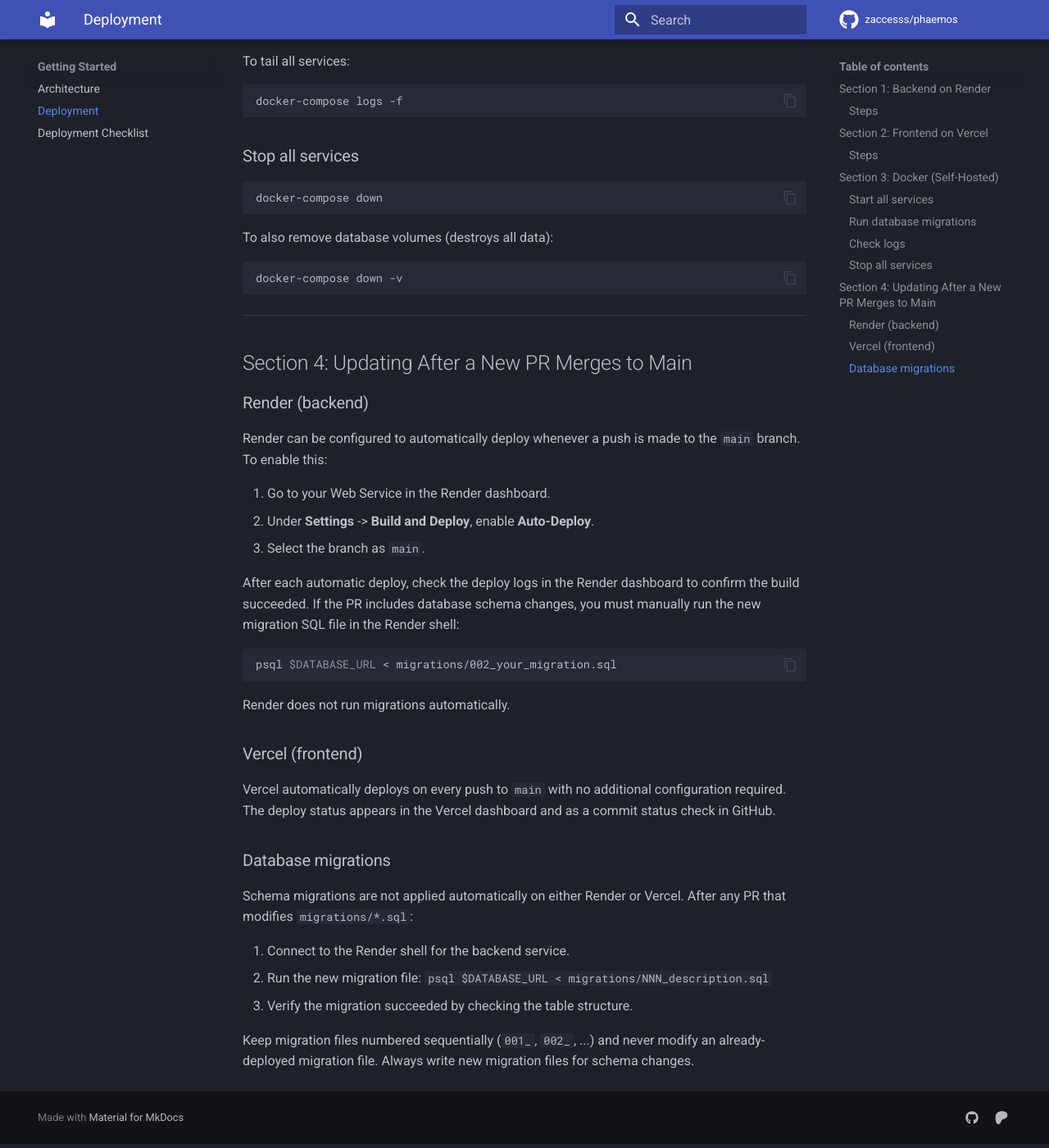
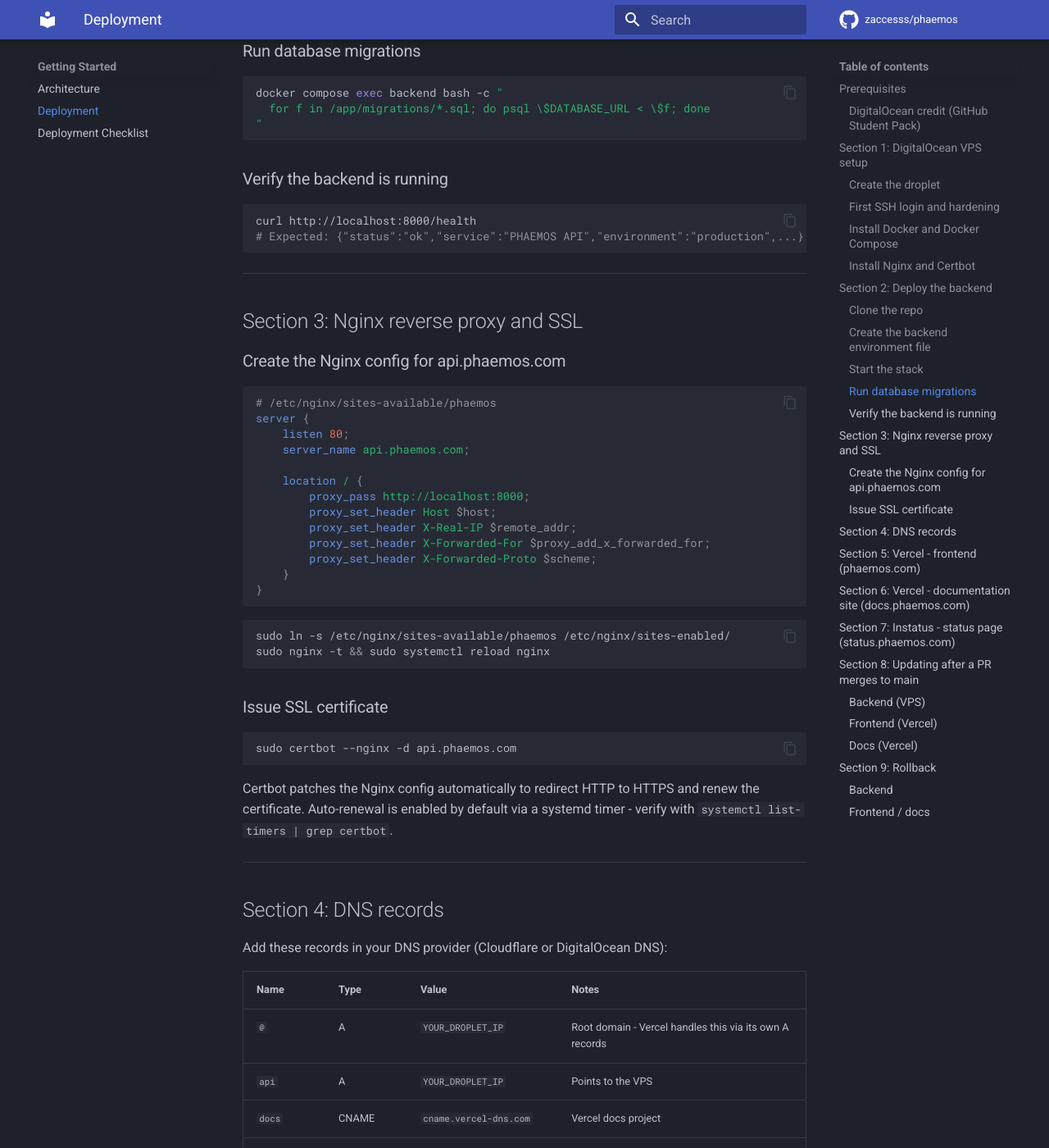
Before and after one commit to phaemos/phaemos, an MkDocs documentation site: the page built from docs/deployment.md, in a window 1280 px wide and 1400 px high, scrolled down 2630 px. Shown: the whole window at 82% size. Built offline with MkDocs 1.6.1 and Material for MkDocs 9.7.7, drawn with Linux system fonts in a browser that asks for light colours; comment, search, counter and statistics services are not loaded; some of the changed text lies outside the part shown.

Commit message:
feat: Instatus status page, deployment docs rewrite, README cleanup

````diff
--- a/docs/deployment-checklist.md
+++ b/docs/deployment-checklist.md
@@ -2,59 +2,74 @@
 
 Use this checklist before every production deployment.
 
-## 1. Branch and Release Prep
+## 1. Branch and release prep
 
-- [ ] Changes are merged into `main` through a pull request.
-- [ ] `CHANGELOG.md` has an `[Unreleased]` entry for this release.
-- [ ] Version number is decided (for example `v0.3.0`).
-- [ ] Release tag is created from the `main` commit to deploy.
+- [ ] Changes are merged into `main` through a pull request
+- [ ] `CHANGELOG.md` has an `[Unreleased]` entry for this release
+- [ ] Version number is decided (e.g. `v0.3.0`)
+- [ ] Release tag is created from the `main` commit to deploy
 
-## 2. Security and Dependency Checks
+## 2. Security and dependency checks
 
-- [ ] GitHub Actions `CI` workflow is green on `main`.
-- [ ] GitHub Actions `Gitleaks Scan` workflow is green on `main`.
-- [ ] Frontend dependencies updated to latest safe patch line.
-- [ ] `npm audit` reviewed and any unresolved transitive advisories documented.
-- [ ] Backend secrets and tokens rotated if required.
+- [ ] GitHub Actions `CI` workflow is green on `main`
+- [ ] GitHub Actions `CodeQL` workflow is green on `main`
+- [ ] GitHub Actions `Gitleaks Scan` workflow is green on `main`
+- [ ] Frontend dependencies updated to latest safe patch line
+- [ ] `npm audit` reviewed; any unresolved transitive advisories documented
+- [ ] Backend secrets and tokens rotated if required
 
-## 3. Render Backend Deployment
+## 3. VPS backend deployment
 
-- [ ] Render service points to the correct `main` branch.
-- [ ] Environment variables are set in Render:
-  - [ ] `DATABASE_URL`
-  - [ ] `REDIS_URL`
-  - [ ] `SECRET_KEY`
-  - [ ] `ALGORITHM`
-  - [ ] `ACCESS_TOKEN_EXPIRE_MINUTES`
-  - [ ] `ALLOWED_ORIGINS`
-  - [ ] `ENVIRONMENT=production`
-  - [ ] Health endpoint returns expected metadata:
+- [ ] SSH into the VPS as the `phaemos` user
+- [ ] `git pull origin main` in `/home/phaemos/phaemos`
+- [ ] `docker compose up -d --build backend` completes with no errors
+- [ ] If the PR includes a new migration file, run it:
+  - [ ] `docker compose exec backend psql $DATABASE_URL < migrations/NNN_description.sql`
+- [ ] Health endpoint returns expected response:
+  - [ ] `curl https://api.phaemos.com/health` returns `{"status":"ok",...}`
   - [ ] `status=ok`
   - [ ] `service=PHAEMOS API`
-  - [ ] correct `version`
   - [ ] `environment=production`
-- [ ] API docs endpoint is reachable for smoke checks.
+- [ ] Nginx is running: `sudo systemctl status nginx`
+- [ ] SSL certificate is valid: `sudo certbot certificates`
 
-## 4. Vercel Frontend Deployment
+## 4. Vercel frontend deployment (phaemos.com)
 
-- [ ] Vercel project points to the correct repository and branch.
-- [ ] Required environment variable is set:
-- [ ] `NEXT_PUBLIC_API_URL` points to the Render backend URL
-- [ ] Frontend build logs show no TypeScript or lint errors.
-- [ ] Dashboard loads and can fetch backend data.
+- [ ] Vercel deploy triggered automatically by push to `main`
+- [ ] Vercel build logs show no TypeScript or lint errors
+- [ ] All required environment variables are set in Vercel dashboard:
+  - [ ] `NEXT_PUBLIC_API_URL=https://api.phaemos.com`
+  - [ ] `NEXT_PUBLIC_TURNSTILE_SITE_KEY`
+  - [ ] `TURNSTILE_SECRET_KEY`
+  - [ ] `CONTACT_EMAIL_TO`
+- [ ] Dashboard loads and can fetch data from `api.phaemos.com`
+- [ ] `phaemos.com` custom domain resolves correctly
 
-## 5. Post-Deploy Validation
+## 5. Vercel docs deployment (docs.phaemos.com)
 
-- [ ] Login flow works for all intended roles.
-- [ ] Telemetry ingestion endpoint accepts valid device payloads.
-- [ ] Alerts and tickets pages load without runtime errors.
-- [ ] ML score endpoint returns expected response format.
-- [ ] No new errors in deployment platform logs.
+- [ ] Vercel docs build triggered automatically by push to `main`
+- [ ] `docs.phaemos.com` loads the MkDocs Material site
+- [ ] All nav links resolve
 
-## 6. Release Finalisation
+## 6. Status page (status.phaemos.com)
 
-- [ ] Move relevant `[Unreleased]` entries to a dated version section in `CHANGELOG.md`.
-- [ ] Use changelog date format `DD-MM-YYYY` for version headings.
-- [ ] Push tag: `git tag vX.Y.Z && git push origin vX.Y.Z`.
-- [ ] Confirm GitHub `Release` workflow completed successfully.
-- [ ] Publish release notes and link key changes.
+- [ ] Instatus monitors show green for Platform and API components
+- [ ] `status.phaemos.com` loads correctly
+- [ ] Confirm no active incidents or maintenance windows
+
+## 7. Post-deploy validation
+
+- [ ] Login flow works for all intended roles
+- [ ] Telemetry ingestion endpoint accepts valid device payloads
+- [ ] Alerts and tickets pages load without runtime errors
+- [ ] ML score endpoint returns expected response format
+- [ ] Contact form submits successfully (Turnstile + SMTP)
+- [ ] No new errors in Vercel or Docker Compose logs
+
+## 8. Release finalisation
+
+- [ ] Move `[Unreleased]` entries to a dated version section in `CHANGELOG.md`
+- [ ] Use changelog date format `DD-MM-YYYY` for version headings
+- [ ] Push tag: `git tag vX.Y.Z && git push origin vX.Y.Z`
+- [ ] Confirm GitHub `Release` workflow completed successfully
+- [ ] Publish release notes and link key changes
--- a/docs/deployment.md
+++ b/docs/deployment.md
@@ -1,149 +1,265 @@
 # Deployment Guide
 
-This guide covers deploying Phaemos to Render (backend), Vercel (frontend), and via Docker for self-hosted setups.
+This guide covers the full production deployment of Phaemos:
+
+- Backend (FastAPI + PostgreSQL + Redis) on a DigitalOcean VPS via Docker Compose
+- Frontend (Next.js) on Vercel
+- Documentation site (MkDocs) on Vercel
+- Status page on Instatus
 
 ---
 
-## Section 1: Backend on Render
+## Prerequisites
 
-Render is the recommended platform for the Phaemos backend. It provides managed PostgreSQL, automatic deploys, and a free tier suitable for development.
+### DigitalOcean credit (GitHub Student Pack)
 
-### Steps
-
-1. Go to [render.com](https://render.com) and sign in with your GitHub account.
-2. Click **New** -> **Web Service** and connect your GitHub repository.
-3. Set the **Root Directory** to `backend/`.
-4. Set the **Runtime** to Python 3.
-5. Set the **Build Command** to:
-   ```
-   pip install -r requirements.txt
-   ```
-6. Set the **Start Command** to:
-   ```
-   uvicorn app.main:app --host 0.0.0.0 --port $PORT
-   ```
-7. Under **Environment Variables**, add all variables from `backend/.env.example`. At minimum:
-   - `DATABASE_URL` - will be set automatically when you attach a Render Postgres database
-   - `SECRET_KEY` - a long random string for JWT signing
-   - `ALGORITHM` - `HS256`
-   - `ACCESS_TOKEN_EXPIRE_MINUTES` - `30`
-   - `REDIS_URL` - set after adding a Redis instance
-   - `SMTP_HOST`, `SMTP_PORT`, `SMTP_USER`, `SMTP_PASS` - optional, for email alerts
-   - `DISCORD_WEBHOOK_URL` - optional, for Discord alerts
-8. Click **Add Database** -> **PostgreSQL** to create a managed Postgres instance. Render will automatically inject `DATABASE_URL` into your environment.
-9. After the first deploy completes, open the Render Shell for your service and run migrations:
-   ```
-   psql $DATABASE_URL < migrations/001_initial_schema.sql
-   ```
-10. Your backend URL will be `https://your-service-name.onrender.com`. The health endpoint is `GET /health`.
+The GitHub Student Developer Pack provides $200 of DigitalOcean credit, covering approximately 33 months at the $6/month Basic Droplet price. Apply at [education.github.com/pack](https://education.github.com/pack) with a verified `.edu` email. Credit is applied automatically once approved.
 
 ---
 
-## Section 2: Frontend on Vercel
+## Section 1: DigitalOcean VPS setup
 
-Vercel is the recommended platform for the Next.js frontend.
+### Create the droplet
 
-### Steps
+1. Sign in to [cloud.digitalocean.com](https://cloud.digitalocean.com).
+2. Click **Create** -> **Droplets**.
+3. Choose the following:
+   - **Region:** closest to your expected users (e.g. London or Amsterdam for EU)
+   - **Image:** Ubuntu 24.04 LTS
+   - **Size:** Basic, 1 vCPU / 1 GB RAM / 25 GB SSD (~$6/month, covered by Student Pack)
+   - **Authentication:** SSH key (paste your public key from `~/.ssh/id_rsa.pub`)
+4. Click **Create Droplet**. Note the assigned IP address.
 
-1. Go to [vercel.com](https://vercel.com) and sign in with your GitHub account.
-2. Click **Add New Project** and import your GitHub repository.
-3. Set the **Framework Preset** to **Next.js** (Vercel usually detects this automatically).
-4. Set the **Root Directory** to `frontend/`.
-5. Under **Environment Variables**, add:
-   - `NEXT_PUBLIC_API_URL` - set this to your Render backend URL, for example `https://phaemos-backend.onrender.com`
-6. Click **Deploy**.
-7. Vercel will build and deploy the frontend. Your frontend URL will be `https://your-project.vercel.app`.
-
-For a custom domain, go to **Project Settings** -> **Domains** in the Vercel dashboard and add your domain.
-
----
-
-## Section 3: Docker (Self-Hosted)
-
-For running Phaemos on your own server or locally without cloud services, use Docker Compose.
-
-### Start all services
+### First SSH login and hardening
 
 ```bash
-docker-compose up -d
+ssh root@YOUR_DROPLET_IP
 ```
 
-This starts:
-- `backend` - FastAPI application on port 8000
-- `postgres` - PostgreSQL database on port 5432
-- `redis` - Redis cache on port 6379
-- `frontend` - Next.js application on port 3000
+```bash
+# Update packages
+apt update && apt upgrade -y
 
-### Run database migrations
+# Create a non-root user
+adduser phaemos
+usermod -aG sudo phaemos
 
-After the first start, run migrations inside the backend container:
+# Copy SSH key to the new user
+rsync --archive --chown=phaemos:phaemos ~/.ssh /home/phaemos
+
+# Disable root SSH login
+sed -i 's/^PermitRootLogin yes/PermitRootLogin no/' /etc/ssh/sshd_config
+systemctl reload sshd
+```
+
+Reconnect as the `phaemos` user for all subsequent steps.
+
+### Install Docker and Docker Compose
 
 ```bash
-docker-compose exec backend psql $DATABASE_URL < migrations/001_initial_schema.sql
+curl -fsSL https://get.docker.com | sh
+sudo usermod -aG docker phaemos
+# Log out and back in for the group change to take effect
 ```
 
-Or using the Postgres container directly:
+### Install Nginx and Certbot
 
 ```bash
-docker-compose exec postgres psql -U postgres -d phaemos < migrations/001_initial_schema.sql
-```
-
-### Check logs
-
-To tail logs for the backend service:
-
-```bash
-docker-compose logs -f backend
-```
-
-To tail all services:
-
-```bash
-docker-compose logs -f
-```
-
-### Stop all services
-
-```bash
-docker-compose down
-```
-
-To also remove database volumes (destroys all data):
-
-```bash
-docker-compose down -v
+sudo apt install -y nginx certbot python3-certbot-nginx
 ```
 
 ---
 
-## Section 4: Updating After a New PR Merges to Main
+## Section 2: Deploy the backend
 
-### Render (backend)
-
-Render can be configured to automatically deploy whenever a push is made to the `main` branch. To enable this:
-
-1. Go to your Web Service in the Render dashboard.
-2. Under **Settings** -> **Build and Deploy**, enable **Auto-Deploy**.
-3. Select the branch as `main`.
-
-After each automatic deploy, check the deploy logs in the Render dashboard to confirm the build succeeded. If the PR includes database schema changes, you must manually run the new migration SQL file in the Render shell:
+### Clone the repo
 
 ```bash
-psql $DATABASE_URL < migrations/002_your_migration.sql
+cd /home/phaemos
+git clone https://github.com/zaccesss/phaemos.git
+cd phaemos
 ```
 
-Render does not run migrations automatically.
+### Create the backend environment file
 
-### Vercel (frontend)
+```bash
+cp backend/.env.example backend/.env
+nano backend/.env
+```
 
-Vercel automatically deploys on every push to `main` with no additional configuration required. The deploy status appears in the Vercel dashboard and as a commit status check in GitHub.
+At minimum, set:
 
-### Database migrations
+```env
+DATABASE_URL=postgresql://phaemos:CHANGE_ME@postgres:5432/phaemos
+REDIS_URL=redis://redis:6379/0
+SECRET_KEY=<generate with: openssl rand -hex 32>
+ALGORITHM=HS256
+ACCESS_TOKEN_EXPIRE_MINUTES=30
+ALLOWED_ORIGINS=https://phaemos.com
+ENVIRONMENT=production
+```
 
-Schema migrations are not applied automatically on either Render or Vercel. After any PR that modifies `migrations/*.sql`:
+All other variables (SMTP, Resend, Brevo, Turnstile, etc.) are optional - the app starts without them and the relevant features degrade gracefully.
 
-1. Connect to the Render shell for the backend service.
-2. Run the new migration file: `psql $DATABASE_URL < migrations/NNN_description.sql`
-3. Verify the migration succeeded by checking the table structure.
+### Start the stack
 
-Keep migration files numbered sequentially (`001_`, `002_`, ...) and never modify an already-deployed migration file. Always write new migration files for schema changes.
+```bash
+docker compose up -d
+```
+
+This starts four containers: `backend` (port 8000), `postgres` (port 5432), `redis` (port 6379), and `frontend` (port 3000). In production, only Nginx faces the internet - the container ports are not exposed publicly.
+
+### Run database migrations
+
+```bash
+docker compose exec backend bash -c "
+  for f in /app/migrations/*.sql; do psql \$DATABASE_URL < \$f; done
+"
+```
+
+### Verify the backend is running
+
+```bash
+curl http://localhost:8000/health
+# Expected: {"status":"ok","service":"PHAEMOS API","environment":"production",...}
+```
+
+---
+
+## Section 3: Nginx reverse proxy and SSL
+
+### Create the Nginx config for api.phaemos.com
+
+```nginx
+# /etc/nginx/sites-available/phaemos
+server {
+    listen 80;
+    server_name api.phaemos.com;
+
+    location / {
+        proxy_pass http://localhost:8000;
+        proxy_set_header Host $host;
+        proxy_set_header X-Real-IP $remote_addr;
+        proxy_set_header X-Forwarded-For $proxy_add_x_forwarded_for;
+        proxy_set_header X-Forwarded-Proto $scheme;
+    }
+}
+```
+
+```bash
+sudo ln -s /etc/nginx/sites-available/phaemos /etc/nginx/sites-enabled/
+sudo nginx -t && sudo systemctl reload nginx
+```
+
+### Issue SSL certificate
+
+```bash
+sudo certbot --nginx -d api.phaemos.com
+```
+
+Certbot patches the Nginx config automatically to redirect HTTP to HTTPS and renew the certificate. Auto-renewal is enabled by default via a systemd timer - verify with `systemctl list-timers | grep certbot`.
+
+---
+
+## Section 4: DNS records
+
+Add these records in your DNS provider (Cloudflare or DigitalOcean DNS):
+
+| Name | Type | Value | Notes |
+| --- | --- | --- | --- |
+| `@` | A | `YOUR_DROPLET_IP` | Root domain - Vercel handles this via its own A records |
+| `api` | A | `YOUR_DROPLET_IP` | Points to the VPS |
+| `docs` | CNAME | `cname.vercel-dns.com` | Vercel docs project |
+| `status` | CNAME | `<from Instatus dashboard>` | Instatus status page |
+
+For `phaemos.com` itself (the Next.js app), follow the custom domain steps in Section 5 below - Vercel provides its own A and CNAME records.
+
+---
+
+## Section 5: Vercel - frontend (phaemos.com)
+
+1. Go to [vercel.com](https://vercel.com) and sign in with GitHub.
+2. Click **Add New Project** and import the `zaccesss/phaemos` repo.
+3. Set **Root Directory** to `frontend/`.
+4. Set **Framework Preset** to **Next.js** (auto-detected).
+5. Under **Environment Variables**, add every variable from `frontend/.env.example`. At minimum:
+   - `NEXT_PUBLIC_API_URL` = `https://api.phaemos.com`
+   - `NEXT_PUBLIC_TURNSTILE_SITE_KEY` = from Cloudflare Turnstile dashboard
+   - `TURNSTILE_SECRET_KEY` = from Cloudflare Turnstile dashboard
+   - `CONTACT_EMAIL_TO` = `contact@phaemos.com`
+   - `NEXT_PUBLIC_GA_ID` = from Google Analytics (optional)
+6. Click **Deploy**.
+7. Under **Project Settings** -> **Domains**, add `phaemos.com` and `www.phaemos.com`. Follow Vercel's DNS instructions.
+
+---
+
+## Section 6: Vercel - documentation site (docs.phaemos.com)
+
+1. In the same Vercel account, click **Add New Project** and import `zaccesss/phaemos` again (a second project).
+2. Set **Root Directory** to `.` (the repo root, not `frontend/`).
+3. Set **Framework Preset** to **Other**.
+4. Set **Build Command** to:
+
+   ```bash
+   pip install -r requirements-docs.txt && mkdocs build
+   ```
+
+5. Set **Output Directory** to `site`.
+6. Click **Deploy**.
+7. Under **Project Settings** -> **Domains**, add `docs.phaemos.com`.
+
+---
+
+## Section 7: Instatus - status page (status.phaemos.com)
+
+1. Create a free account at [instatus.com](https://instatus.com).
+2. Create a new status page named **Phaemos Status**.
+3. Add two components:
+   - **Platform** - monitors `https://phaemos.com` (HTTP, 60s interval)
+   - **API** - monitors `https://api.phaemos.com/health`, keyword match `ok` (HTTP, 60s interval)
+4. Under **Settings** -> **Domain**, add `status.phaemos.com` as the custom domain.
+5. Instatus provides a CNAME target - add it to your DNS as a `status CNAME <instatus-target>` record.
+6. Enable email and/or Slack notifications for incidents.
+
+---
+
+## Section 8: Updating after a PR merges to main
+
+### Backend (VPS)
+
+```bash
+cd /home/phaemos/phaemos
+git pull origin main
+docker compose up -d --build backend
+```
+
+If the PR includes a new migration file, run it after pulling:
+
+```bash
+docker compose exec backend psql $DATABASE_URL < migrations/NNN_description.sql
+```
+
+### Frontend (Vercel)
+
+Vercel deploys automatically on every push to `main`. No manual step needed. Monitor the deploy in the Vercel dashboard.
+
+### Docs (Vercel)
+
+The docs Vercel project also deploys automatically on every push to `main`. No manual step needed.
+
+---
+
+## Section 9: Rollback
+
+### Backend
+
+```bash
+cd /home/phaemos/phaemos
+git log --oneline -10   # find the last known good commit hash
+git checkout <commit>
+docker compose up -d --build backend
+```
+
+### Frontend / docs
+
+Use the Vercel dashboard -> **Deployments** -> select the previous deployment -> **Promote to Production**.
--- /dev/null
+++ b/docs/instatus.md
@@ -0,0 +1,70 @@
+# Status Page - Instatus Setup
+
+Phaemos uses [Instatus](https://instatus.com) to host the public status page at `status.phaemos.com`. Instatus is hosted independently of the VPS - if the VPS goes down, the status page remains reachable.
+
+---
+
+## 1. Create the Instatus account and status page
+
+1. Sign up at [instatus.com](https://instatus.com) (free tier is sufficient).
+2. Click **Create status page** and name it **Phaemos Status**.
+3. Set the page language to English.
+
+---
+
+## 2. Add components
+
+Add two components to track the main platform surfaces:
+
+| Component name | Monitor type | URL | Check interval |
+| --- | --- | --- | --- |
+| Platform | HTTP | `https://phaemos.com` | 60 seconds |
+| API | HTTP with keyword | `https://api.phaemos.com/health` | 60 seconds |
+
+For the API component, enable **Keyword monitoring** and set the keyword to `ok`. The health endpoint returns `{"status":"ok",...}` when all services are healthy - keyword matching confirms the backend is genuinely responding, not just returning a 200 from a proxy cache.
+
+---
+
+## 3. Custom domain (status.phaemos.com)
+
+1. In the Instatus dashboard, go to **Settings** -> **Domain**.
+2. Enter `status.phaemos.com` as the custom domain.
+3. Instatus displays a CNAME target (e.g. `yourpage.instatus.com`).
+4. Add a DNS record in your provider (Cloudflare or DigitalOcean DNS):
+
+```text
+status  CNAME  yourpage.instatus.com
+```
+
+5. Click **Verify** in Instatus. Propagation takes up to 15 minutes.
+
+---
+
+## 4. Notifications
+
+Under **Settings** -> **Notifications**, configure at minimum:
+
+- **Email** - add `dev@phaemos.com` so incidents trigger an email alert
+- **Slack** or **Discord** - paste the incoming webhook URL from your team channel
+
+---
+
+## 5. Incident workflow
+
+When a monitor goes down, Instatus automatically creates a new incident and updates the status page. For planned maintenance:
+
+1. Go to **Incidents** -> **New maintenance**.
+2. Set the scheduled window and affected components.
+3. Instatus notifies subscribers automatically.
+
+For unplanned incidents, update the incident status (Investigating / Identified / Monitoring / Resolved) manually as you work through the issue. Subscribers receive an update for each status change.
+
+---
+
+## 6. Subscriber notifications
+
+Instatus allows visitors to subscribe to status updates via email. Encourage users to subscribe by linking to `status.phaemos.com` from:
+
+- The `/support` page in the dashboard
+- The `/status` page internal banner
+- Incident-related emails sent from `support@phaemos.com`
--- a/docs/uptime-kuma.md
+++ /dev/null
@@ -1,72 +0,0 @@
-# Uptime Kuma - PHAEMOS Status Monitoring
-
-Uptime Kuma is a self-hosted monitoring tool used to track uptime for the PHAEMOS backend and frontend services.
-
----
-
-## 1. Self-hosted deployment (Docker)
-
-```bash
-docker run -d \
-  --name uptime-kuma \
-  --restart always \
-  -p 3001:3001 \
-  -v uptime-kuma:/app/data \
-  louislam/uptime-kuma:1
-```
-
-Access the dashboard at `http://localhost:3001` and complete the one-time admin setup.
-
----
-
-## 2. Monitor configuration
-
-### Backend (Render)
-
-| Field       | Value                                          |
-|-------------|------------------------------------------------|
-| Type        | HTTP(S)                                        |
-| URL         | `https://<your-render-service>.onrender.com/`  |
-| Interval    | 60 seconds                                     |
-| Keyword     | `ok` (matches the JSON health response)        |
-| Name        | PHAEMOS API                                    |
-
-The backend health endpoint returns `{"status": "ok", ...}` — use keyword matching on `ok` to confirm the service is alive and not just returning a 200 from a CDN cache.
-
-### Frontend (Vercel)
-
-| Field    | Value                                      |
-|----------|--------------------------------------------|
-| Type     | HTTP(S)                                    |
-| URL      | `https://<your-vercel-domain>.vercel.app/` |
-| Interval | 60 seconds                                 |
-| Name     | PHAEMOS Dashboard                          |
-
----
-
-## 3. Discord webhook notifications
-
-1. In your Discord server, go to **Server Settings > Integrations > Webhooks**.
-2. Create a new webhook in your `#alerts` (or `#status`) channel and copy the URL.
-3. In Uptime Kuma: **Settings > Notifications > Add new notification**.
-4. Select **Discord** as the type and paste the webhook URL.
-5. Assign the notification to both monitors.
-
-Uptime Kuma will post a message to Discord when a monitor goes down or recovers.
-
----
-
-## 4. Status page (optional)
-
-1. In Uptime Kuma, go to **Status Pages > New Status Page**.
-2. Add both monitors (API and Dashboard).
-3. Publish the page and copy the public URL.
-4. Add a "Status" link to the PHAEMOS frontend footer pointing to this URL.
-
----
-
-## 5. Tips
-
-- Set a **heartbeat timeout** of 90 seconds for Render monitors - Render's free tier spins down after inactivity and the first request can take up to 50 seconds to respond.
-- Enable **TLS/SSL certificate expiry** alerts (Uptime Kuma checks this automatically for HTTPS monitors).
-- Add the status page URL to `docs/deployment.md` for reference.
--- a/mkdocs.yml
+++ b/mkdocs.yml
@@ -49,7 +49,7 @@
     - Decision Log: decisions.md
     - Week by Week: week_by_week.md
     - Verification: VERIFICATION.md
-  - Monitoring: uptime-kuma.md
+  - Monitoring: instatus.md
 
 markdown_extensions:
   - admonition
````
Also changed, not shown: README.md (+9 -23 lines), SUPPORT.md (+25 -12 lines), docs/README.md (+2 -2 lines), 1 other file.
